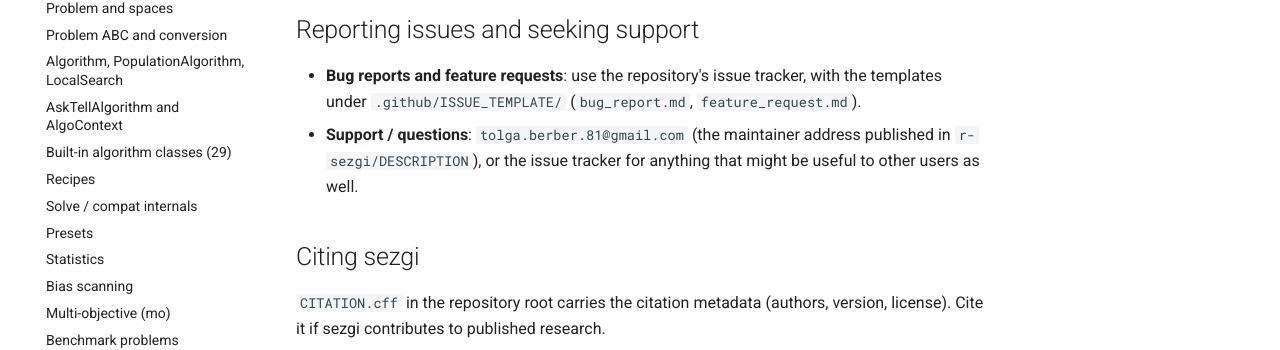
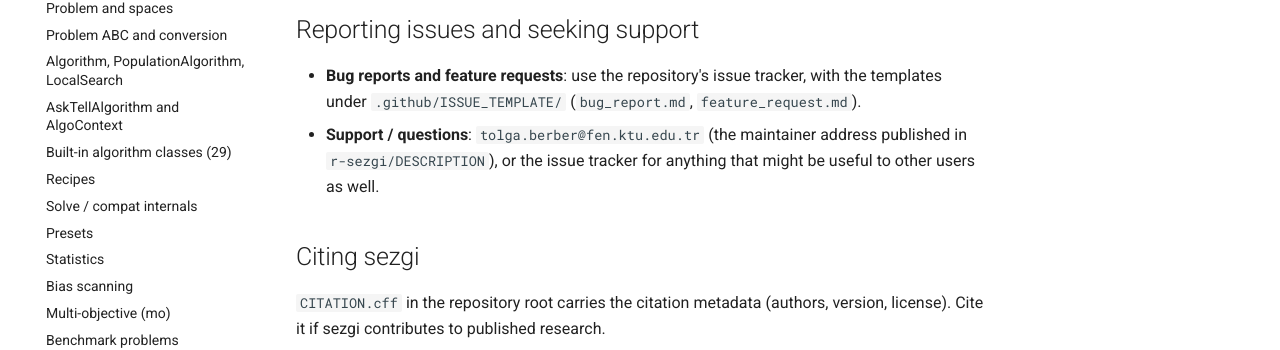
Before and after one commit to tdelphi1981/sezgi, an MkDocs documentation site: the page built from docs/site/about/community.md, in a window 1280 px wide and 1332 px high. Shown: the part 754-1104 px from the top of the window. Built offline with MkDocs 1.6.1 and Material for MkDocs 9.7.7, drawn with Linux system fonts in a browser that asks for light colours; plug-ins that fetch from the network failed and are left out.

Commit message:
docs: switch maintainer contact to institutional address

```diff
--- a/docs/site/about/community.md
+++ b/docs/site/about/community.md
@@ -33,7 +33,7 @@ Participation in this project is governed by `CODE_OF_CONDUCT.md`
 - **Bug reports and feature requests**: use the repository's issue
   tracker, with the templates under `.github/ISSUE_TEMPLATE/`
   (`bug_report.md`, `feature_request.md`).
-- **Support / questions**: `tolga.berber.81@gmail.com` (the maintainer
+- **Support / questions**: `tolga.berber@fen.ktu.edu.tr` (the maintainer
   address published in `r-sezgi/DESCRIPTION`), or the issue tracker for
   anything that might be useful to other users as well.
 
```
Also changed, not shown: CODE_OF_CONDUCT.md (+1 -1 lines), 2 other files.
